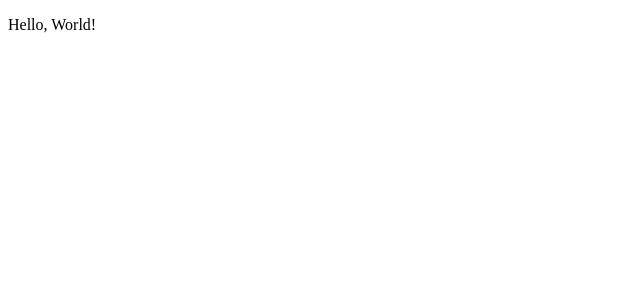
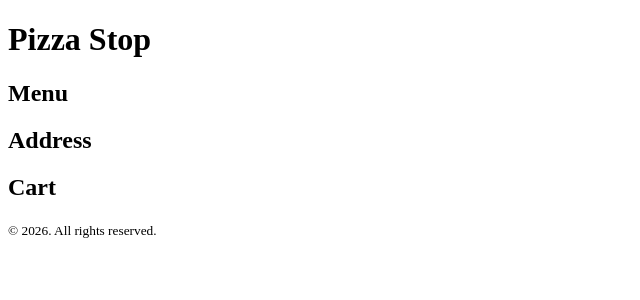
Before and after one commit to priyavrat-misra/shopping-with-react, a React (Create React App) app: page / in a window 1280 px wide. Shown: the top 300 px of the page, without its empty margins (0-640 px from the left). Built offline with nearby package versions, Linux system fonts and the light colour scheme.

Commit message:
create components

```diff
--- a/src/App.js
+++ b/src/App.js
@@ -1,5 +1,39 @@
+import React from "react";
+
 function App() {
-  return <p>Hello, World!</p>;
+  return (
+    <>
+      <Header />
+      <Body />
+      <Footer />
+    </>
+  );
+}
+
+function Header() {
+  return (
+    <header>
+      <h1>Pizza Stop</h1>
+    </header>
+  );
+}
+
+function Body() {
+  return (
+    <main>
+      <h2>Menu</h2>
+      <h2>Address</h2>
+      <h2>Cart</h2>
+    </main>
+  );
+}
+
+function Footer() {
+  return React.createElement(
+    "footer",
+    null,
+    <small>&copy; {new Date().getFullYear()}. All rights reserved.</small>,
+  );
 }
 
 export default App;
```
